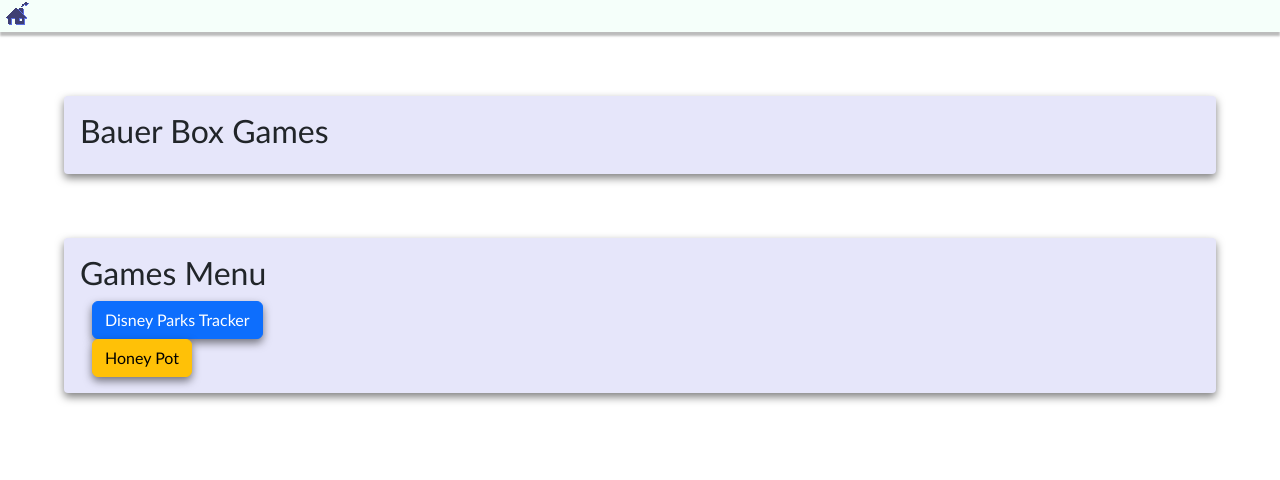
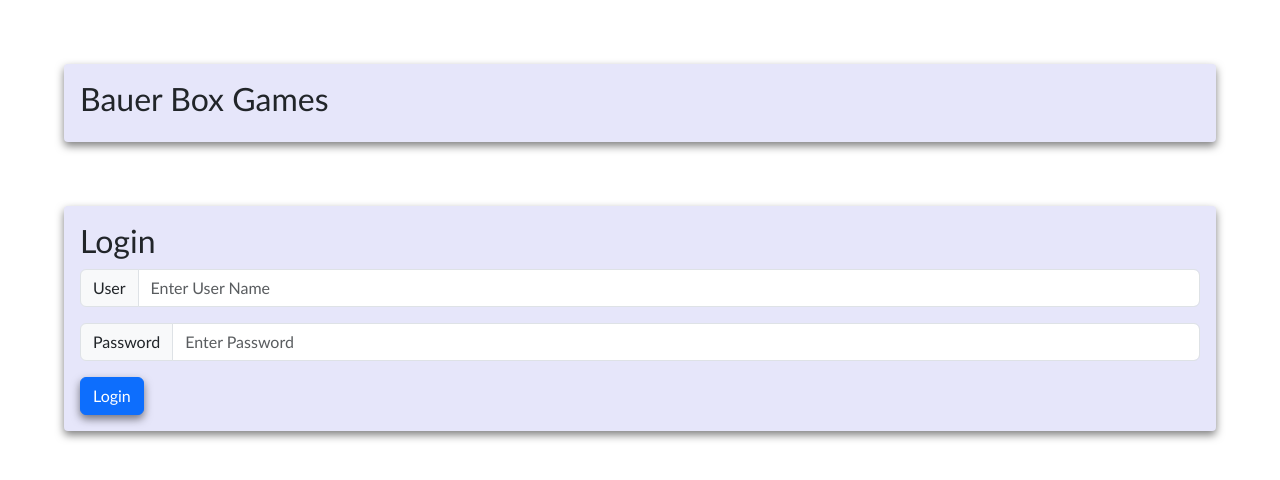
Before and after one commit to Cryoman-R/bauer-box-games, a React (Create React App) app: page / in a window 1280 px wide. Shown: the top 480 px of the page. Built offline with nearby package versions, Linux system fonts and the light colour scheme.

Commit message:
Added session framework.

```diff
--- a/package.json
+++ b/package.json
@@ -12,7 +12,10 @@
     "react-bootstrap": "^2.8.0",
     "react-bootstrap-icons": "^1.10.3",
     "react-dom": "^18.2.0",
+    "react-redux": "^8.1.3",
     "react-scripts": "5.0.1",
+    "redux-react-session": "^2.6.1",
+    "redux-thunk": "^2.4.2",
     "web-vitals": "^2.1.4",
     "xlsx": "^0.18.5"
   },
--- a/src/AllApps/HeaderComponent/header-component.js
+++ b/src/AllApps/HeaderComponent/header-component.js
@@ -1,18 +1,30 @@
 import homeIcon from "../images/home-icon.png";
 
+import { connect } from 'react-redux';
 import { Outlet, Link } from "react-router-dom";
+
+import React, { useState } from 'react';
 
 import "./header-component.css";
 
-function  Header() {
+const Header = (props) => {
     return (
         <div>
             <header className="header-component">
-                <Link to="/"><img src={homeIcon} alt="Home Icon" /></Link>
+                <Link to="/bauer.box"><img src={homeIcon} alt="Home Icon" /></Link>
+                <p style={{float: 'right'}}>{`${props.userDetails.username}`}</p>
             </header>
             <Outlet />
         </div>
     );
 }
 
-export default Header;
+const mapStateToProps = (state) => {
+    console.log('state', state);
+
+    return {
+        userDetails: state.login.userDetails,
+    }
+}
+
+export default connect(mapStateToProps, null) (Header);
--- /dev/null
+++ b/src/AllApps/Store/Actions/LoginAction.js
@@ -0,0 +1,22 @@
+import { LOGIN_ACTION_KEY } from '../constants';
+
+export const LoginAction = (payload) => (dispatch, getState)=>{
+    return new Promise((resolve, reject) => {
+        setTimeout(() => {
+            let result = {...payload}
+            let date = new Date();
+
+            result.date = date.toDateString();
+            result._id = Math.random();
+
+            dispatch({
+                type: LOGIN_ACTION_KEY,
+                payload: result
+            });
+
+            resolve({
+                success:true
+            })
+        }, 3000);
+    });
+}
--- /dev/null
+++ b/src/AllApps/Store/ConfigStore.js
@@ -0,0 +1,27 @@
+import { createStore, applyMiddleware, combineReducers } from 'redux';
+import thunk from 'redux-thunk'
+import LoginReducer from './Reducers/LoginReducer';
+
+const ConfigureStore = () => {
+    let intialState = {};
+
+    try {
+        intialState = sessionStorage.getItem("master_class") ? JSON.parse(sessionStorage.getItem("master_class")) : {};
+    } catch (error) {
+        console.log('getError', error)
+    }
+
+    const saver = (store) => next => action => {
+        let stateToSave = store.getState();
+        sessionStorage.setItem("master_class", JSON.stringify({ ...stateToSave }))
+        return next(action);
+    }
+
+    const rootReducer = combineReducers({
+        login: LoginReducer,
+    });
+
+    return createStore(rootReducer, intialState, applyMiddleware(thunk, saver));
+}
+
+export default ConfigureStore;
--- /dev/null
+++ b/src/AllApps/Store/Reducers/LoginReducer.js
@@ -0,0 +1,16 @@
+import { LOGIN_ACTION_KEY } from '../constants';
+
+const initial_state = {
+    userDetails: {}
+}
+
+const LoginReducer = (state = initial_state, action) => {
+    switch (action.type) {
+        case LOGIN_ACTION_KEY:
+            return { ...state, userDetails: { ...action.payload } };
+        default:
+            return state;
+    }
+}
+
+export default LoginReducer;
--- a/src/Utilities/constants.js
+++ b/src/AllApps/Store/constants.js
@@ -1,3 +1,5 @@
+export const LOGIN_ACTION_KEY = "LOGIN_ACTION_KEY";
+
 export const TICKET_VALUES = {
     O: 0,   // Shop
     P: 1,   // Photo Pass
@@ -7,7 +9,7 @@ export const TICKET_VALUES = {
     A: 4,   // A-Ticket
     B: 6,   // B-Ticket
     C: 8,   // C-Ticket
-    D: 10,   // D-Ticket
-    E: 12,   // E-Ticket
+    D: 10,  // D-Ticket
+    E: 12,  // E-Ticket
     S: 16   // New Attraction
 }
--- a/src/App.js
+++ b/src/App.js
@@ -4,6 +4,7 @@ import DisneylandTracker from "./ParkTracker/MainComponent/disneyland-tracker-co
 import MainMenu from "./MainMenu/MainComponent/main-menu-component";
 import Header from "./AllApps/HeaderComponent/header-component";
 import HoneyPot from "./HoneyPot/MainComponent/honey-pot-component";
+import Login from "./LoginComponent/MainComponent/login-component";
 
 import 'bootstrap/dist/css/bootstrap.min.css';
 import './App.css';
@@ -12,7 +13,8 @@ function App() {
     return (
         <BrowserRouter>
             <Routes>
-                <Route path="/" element={<Header/>}>
+                <Route path="/" element={<Login />} />
+                <Route path="bauer.box" element={<Header/>}>
                     <Route index element={<MainMenu />} />
                     <Route path="disneylandTracker" element={<DisneylandTracker />} />
                     <Route path="honeyPot" element={<HoneyPot />} />
--- /dev/null
+++ b/src/LoginComponent/MainComponent/login-component.js
@@ -0,0 +1,96 @@
+import Button from 'react-bootstrap/Button';
+import Form from 'react-bootstrap/Form';
+import InputGroup from 'react-bootstrap/InputGroup';
+
+import { connect } from 'react-redux';
+import { LoginAction} from '../../AllApps/Store/Actions/LoginAction';
+import { useNavigate } from "react-router-dom";
+import { React, useState } from 'react';
+
+const Login = (props) => {
+    const navigate = useNavigate();
+    const [username, setUsername] = useState('');
+    const [password, setPassword] = useState('');
+    const [loading, setLoading] = useState(<></>);
+
+    const handleChange = (e) => {
+        return (
+            e.target.name === 'user' ? setUsername(e.target.value) :
+            e.target.name === 'pass' ? setPassword(e.target.value) :
+            () => {}
+        )
+    }
+
+    const login = (username, password) => {
+        let payload = { username: username, password: password }
+
+        setLoading(
+            <div className="card-basic">
+                <h5>Logging In...</h5>
+            </div>
+        )
+
+        props.loginAction(payload).then(result => {
+            if (result.success) {
+                setLoading(<></>);
+                navigate("/bauer.box");
+            }
+        });
+    }
+
+    const loginClick = (e) => {
+        e.preventDefault();
+        username.length && password.length && login(username, password);
+    }
+
+    return (
+        <div>
+            <div className='card-basic'>
+                <h2>Bauer Box Games</h2>
+            </div>
+            <div className='card-basic'>
+                <h2>Login</h2>
+                <Form>
+                    <InputGroup className="mb-3">
+                        <InputGroup.Text id="user-name">User</InputGroup.Text>
+                            <Form.Control
+                            aria-label="User"
+                            aria-describedby="user-name"
+                            placeholder="Enter User Name"
+                            name="user"
+                            onChange={handleChange}
+                            required
+                            />
+                    </InputGroup>
+                    <InputGroup className="mb-3">
+                        <InputGroup.Text id="password">Password</InputGroup.Text>
+                            <Form.Control
+                            aria-label="Password"
+                            aria-describedby="password"
+                            placeholder="Enter Password"
+                            name="pass"
+                            onChange={handleChange}
+                            required
+                            />
+                    </InputGroup>
+                    <Button onClick={loginClick}>Login</Button>
+                </Form>
+            </div>
+            {loading}
+        </div>
+    );
+}
+
+const mapStateToProps = (state) => {
+    console.log('state', state);
+
+    return {
+        userDetails: state.login.userDetails,
+    }
+}
+
+const mapDispatchToProps = {
+    loginAction: LoginAction
+}
+
+export default connect(mapStateToProps, mapDispatchToProps) (Login);
--- a/src/ParkTracker/MainComponent/disneyland-tracker-component.js
+++ b/src/ParkTracker/MainComponent/disneyland-tracker-component.js
@@ -120,7 +120,7 @@ function DisneylandTracker() {
                 </Container>
             </div>
             <div className="card-basic">
-                {loading == true ? <h4>Loading Attraction List...</h4> : ""}
+                {loading === true ? <h4>Loading Attraction List...</h4> : ""}
                 {generateAttractionList()}
             </div>
             <ToastContainer className="p-3" position="bottom-center">
--- a/src/ParkTracker/TicketComponent/ticket-component.js
+++ b/src/ParkTracker/TicketComponent/ticket-component.js
@@ -5,7 +5,7 @@ import Col from 'react-bootstrap/Col';
 import Container from 'react-bootstrap/esm/Container';
 import Row from 'react-bootstrap/Row';
 
-import { TICKET_VALUES } from '../../Utilities/constants';
+import { TICKET_VALUES } from '../../AllApps/Store/constants';
 
 import './ticket-component.css';
 
@@ -97,6 +97,11 @@ function Ticket({addPoints, showToast, user, rideLog, attraction, points}) {
                 <Button onClick={() => logAttraction(attraction)}>Join Line</Button>
             );
         break;
+        default:
+            ticketCode = '-';
+            btnType = '';
+            backType = '';
+            action = (<></>);
     }
 
     function logAttraction(attractionObj) {
--- a/src/index.js
+++ b/src/index.js
@@ -1,14 +1,31 @@
+import App from './App';
+import ConfigureStore from './AllApps/Store/ConfigStore'
 import React from 'react';
-import ReactDOM from 'react-dom/client';
-import './index.css';
-import App from './App';
 import reportWebVitals from './reportWebVitals';
 
-const root = ReactDOM.createRoot(document.getElementById('root'));
+import { createRoot } from 'react-dom/client';
+import { Provider } from 'react-redux'
+import { StrictMode } from 'react';
+
+import './index.css';
+
+const rootElement = document.getElementById('root');
+const root = createRoot(rootElement);
+
+const ProviderComponent = () => {
+    const store = ConfigureStore();
+
+    return (
+        <Provider store={store}>
+            <App />
+        </Provider>
+    )
+}
+
 root.render(
-  <React.StrictMode>
-    <App />
-  </React.StrictMode>
+    <StrictMode>
+        <ProviderComponent />
+    </StrictMode>
 );
 
 // If you want to start measuring performance in your app, pass a function
```
Also changed, not shown: src/HoneyPot/MainComponent/honey-pot-component.js (+4 -4 lines).
